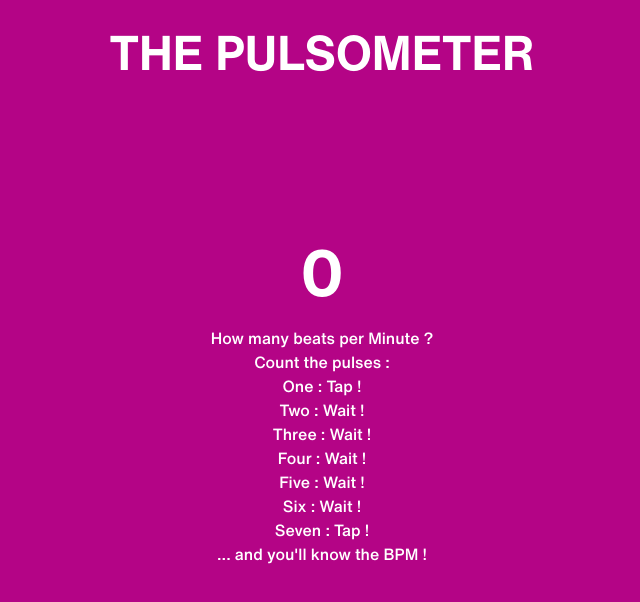
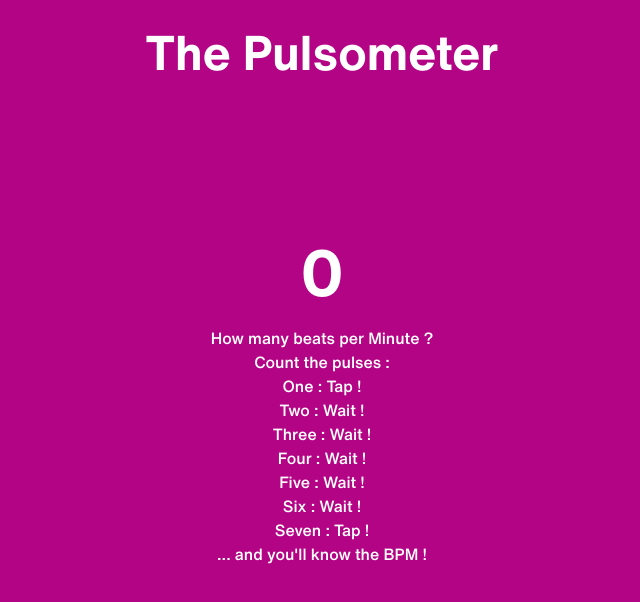
Before and after one commit to coyotte508/bpm, a Vue app: page / in a window 1280 px wide. Shown: the top 602 px of the page, without its empty margins (318-958 px from the left). Built offline with nearby package versions, Linux system fonts and the light colour scheme.

Commit message:
Last changes

```diff
--- a/src/App.vue
+++ b/src/App.vue
@@ -1,6 +1,6 @@
 <template>
   <div id="app" @mousedown="touch" @touchstart="touch" :class="{ticking}">
-    <h1 class="pt-4" style="left: 0; right: 0; position: absolute; font-size: 3rem">THE PULSOMETER</h1>
+    <h1 class="pt-4" style="left: 0; right: 0; position: absolute; font-size: 3rem">The Pulsometer</h1>
 
     <div style="flex-grow: 1; min-height: 80px"></div>
 
```
